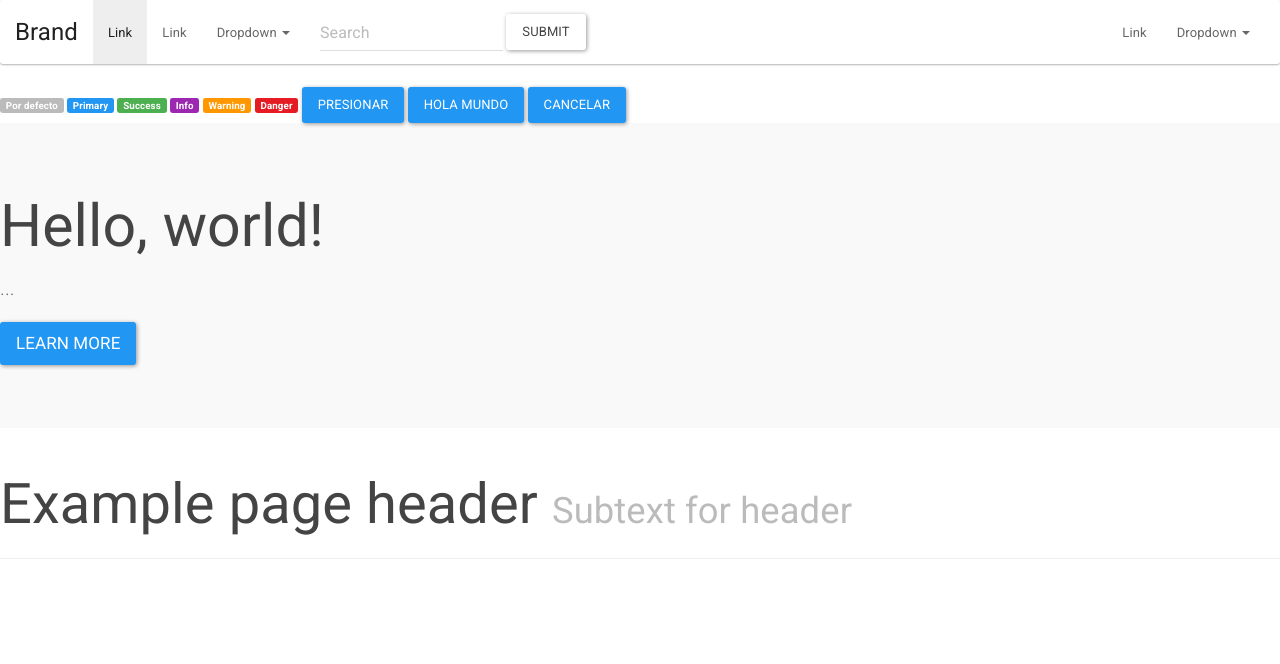
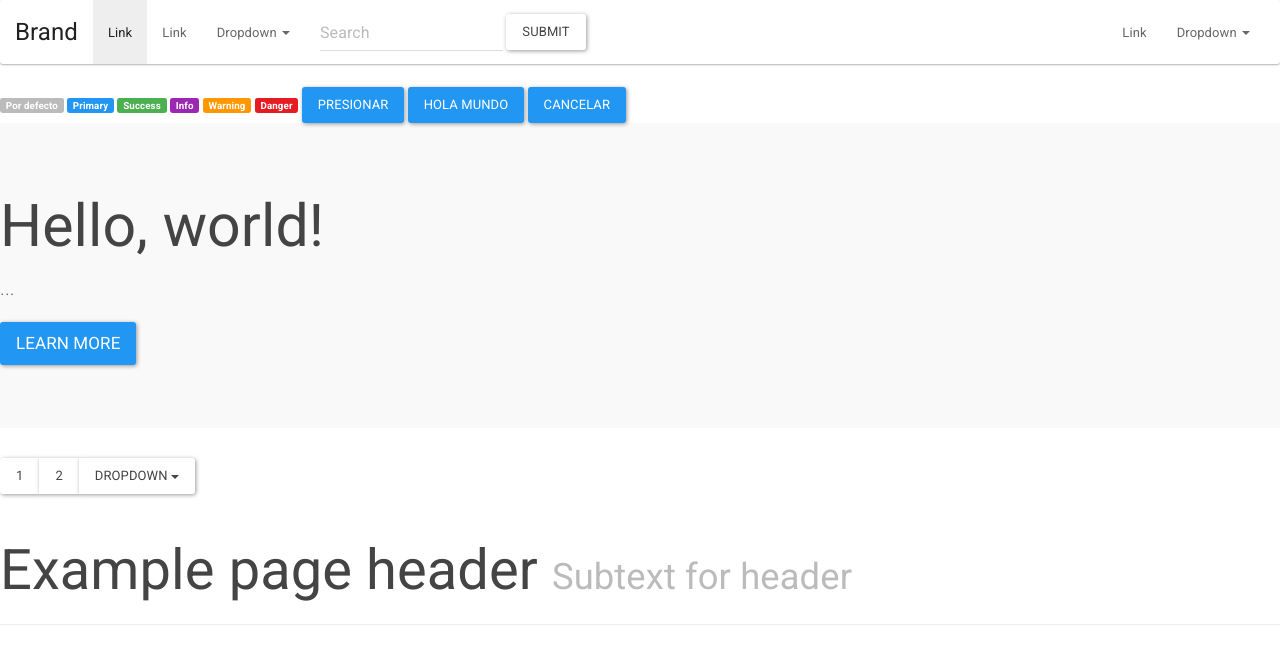
Before and after one commit to KathyLiz/ProyectoBootStrap, a plain HTML site: page index.html in a window 1280 px wide. Drawn offline with Linux system fonts and the light colour scheme.

Commit message:
Insertar grupo de botones

```diff
--- a/index.html
+++ b/index.html
@@ -81,6 +81,22 @@
   <p><a class="btn btn-primary btn-lg" href="#" role="button">Learn more</a></p>
 </div>
 
+<div class="btn-group" role="group" aria-label="...">
+  <button type="button" class="btn btn-default">1</button>
+  <button type="button" class="btn btn-default">2</button>
+
+  <div class="btn-group" role="group">
+    <button type="button" class="btn btn-default dropdown-toggle" data-toggle="dropdown" aria-haspopup="true" aria-expanded="false">
+      Dropdown
+      <span class="caret"></span>
+    </button>
+    <ul class="dropdown-menu">
+      <li><a href="#">Dropdown link</a></li>
+      <li><a href="#">Dropdown link</a></li>
+    </ul>
+  </div>
+</div>
+
 
 
 <script src="js/jquery-3.0.0.js"></script>
```
